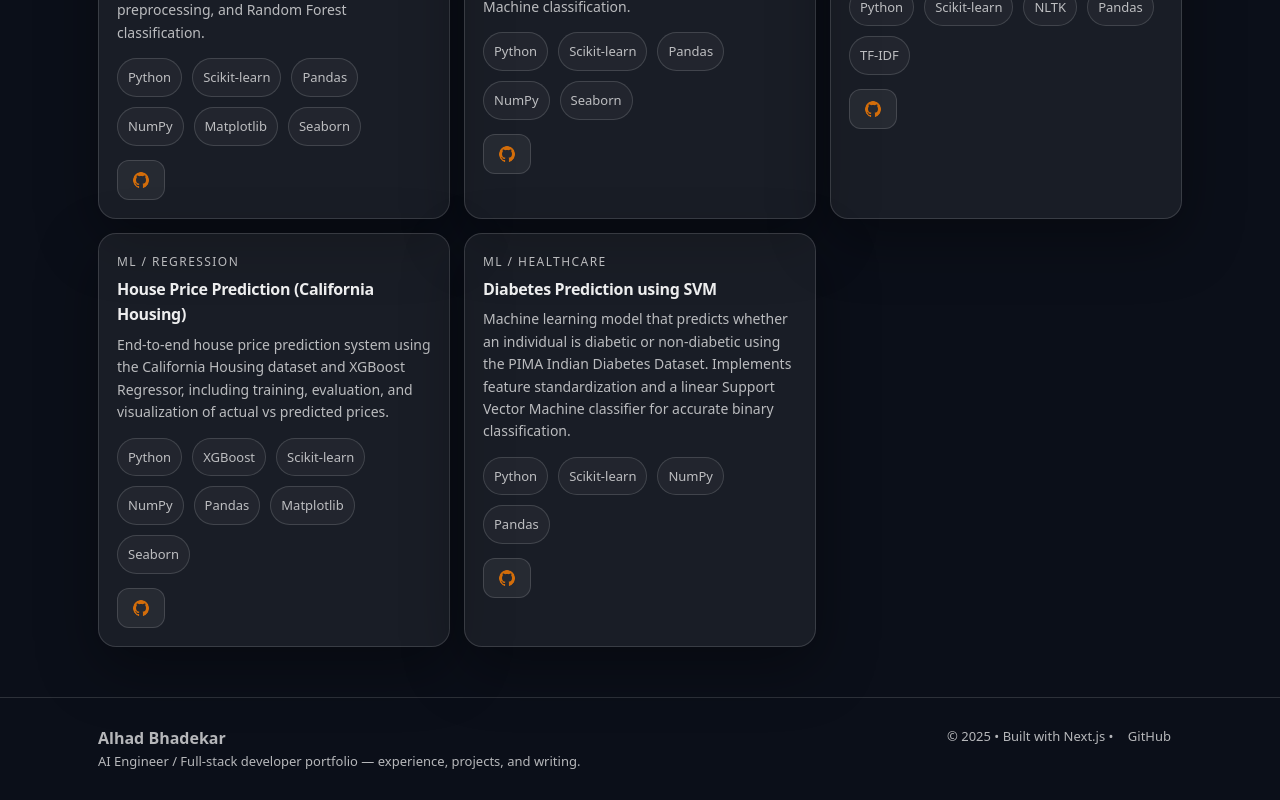
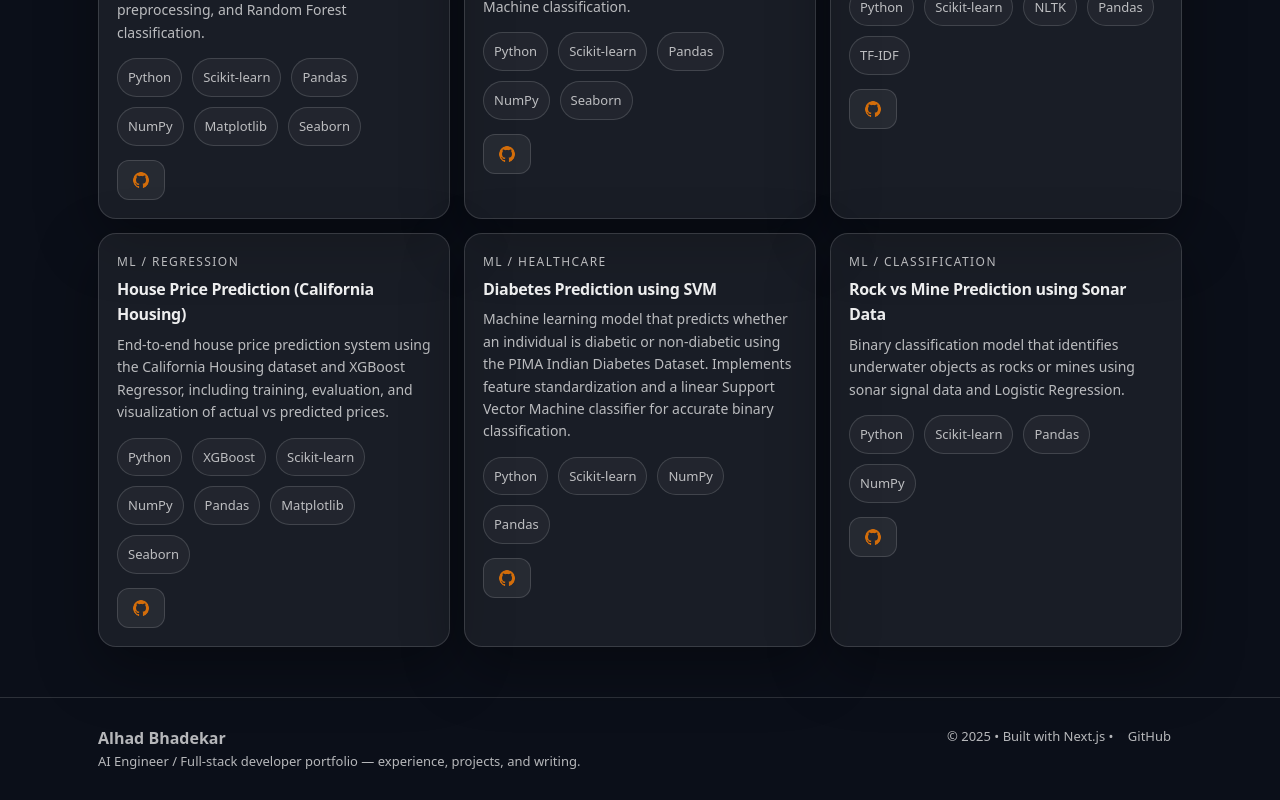
Before and after one commit to alhadbhadekar/my-portfolio, a Next.js app: page /projects in a window 1280 px wide. Shown: the part 5904-6704 px from the top of the page. Built offline with nearby package versions, Linux system fonts and the light colour scheme.

Commit message:
Minor addition

```diff
--- a/src/content/projects.ts
+++ b/src/content/projects.ts
@@ -762,24 +762,23 @@ export const projects: Project[] = [
     links: {
         github: "https://github.com/alhadbhadekar/Python_AI_ML_Diabetes_Prediction_Model"
     }
-    },
-
-
-
-
-
-
-
-
-
-
-
-
-
-
-
-
-
+  },
+  {
+    slug: "rock-vs-mine-prediction",
+    title: "Rock vs Mine Prediction using Sonar Data",
+    category: "ML / Classification",
+    summary:
+        "Binary classification model that identifies underwater objects as rocks or mines using sonar signal data and Logistic Regression.",
+    stack: [
+        "Python",
+        "Scikit-learn",
+        "Pandas",
+        "NumPy"
+    ],
+    links: {
+        github: "https://github.com/alhadbhadekar/AI_ML_Rock-vs-Mine-Prediction"
+    }
+  },
 ];
 
 export const featuredProjects = projects.slice(0, 3);
```
